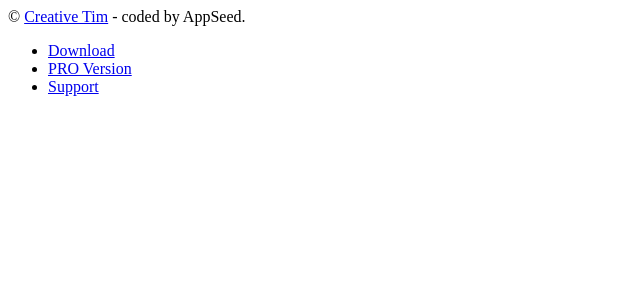
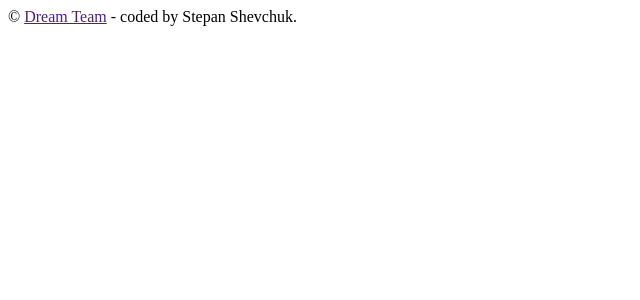
Before and after one commit to StepanShevchuk/restaurant_kitchen_service, a Django app: template templates/includes/footer.html in a window 1280 px wide. Shown: the top 300 px of the page, without its empty margins (0-640 px from the left). Run offline with Django 5.2, Linux system fonts and the light colour scheme; the template is opened without the code that fills it, so the values that code supplies are empty.

Commit message:
Deleting all useless links from footer.html

```diff
--- a/templates/includes/footer.html
+++ b/templates/includes/footer.html
@@ -3,22 +3,8 @@
           <div class="row align-items-center justify-content-lg-between">
             <div class="col-lg-6 mb-lg-0 mb-4">
               <div class="copyright text-center text-sm text-muted text-lg-start">
-                &copy; <a href="https://bit.ly/3fKQZaL" class="text-muted" target="_blank">Creative Tim</a> - coded by AppSeed.
+                &copy; <a href="" class="text-muted" target="_blank">Dream Team</a> - coded by Stepan Shevchuk.
               </div>
-            </div>
-            <div class="col-lg-6">
-              <ul class="nav nav-footer justify-content-center justify-content-lg-end">
-                <li class="nav-item">
-                  <a href="https://appseed.us/product/soft-ui-dashboard/django/" class="nav-link text-muted" target="_blank">Download</a>
-                </li>
-                <li class="nav-item">
-                  <a href="https://appseed.us/product/soft-ui-dashboard-pro/django/"
-                     class="nav-link text-muted" target="_blank">PRO Version</a>
-                </li>
-                <li class="nav-item">
-                  <a href="https://appseed.us/support/" class="nav-link text-muted" target="_blank">Support</a>
-                </li>
-              </ul>
             </div>
           </div>
         </div>
```
